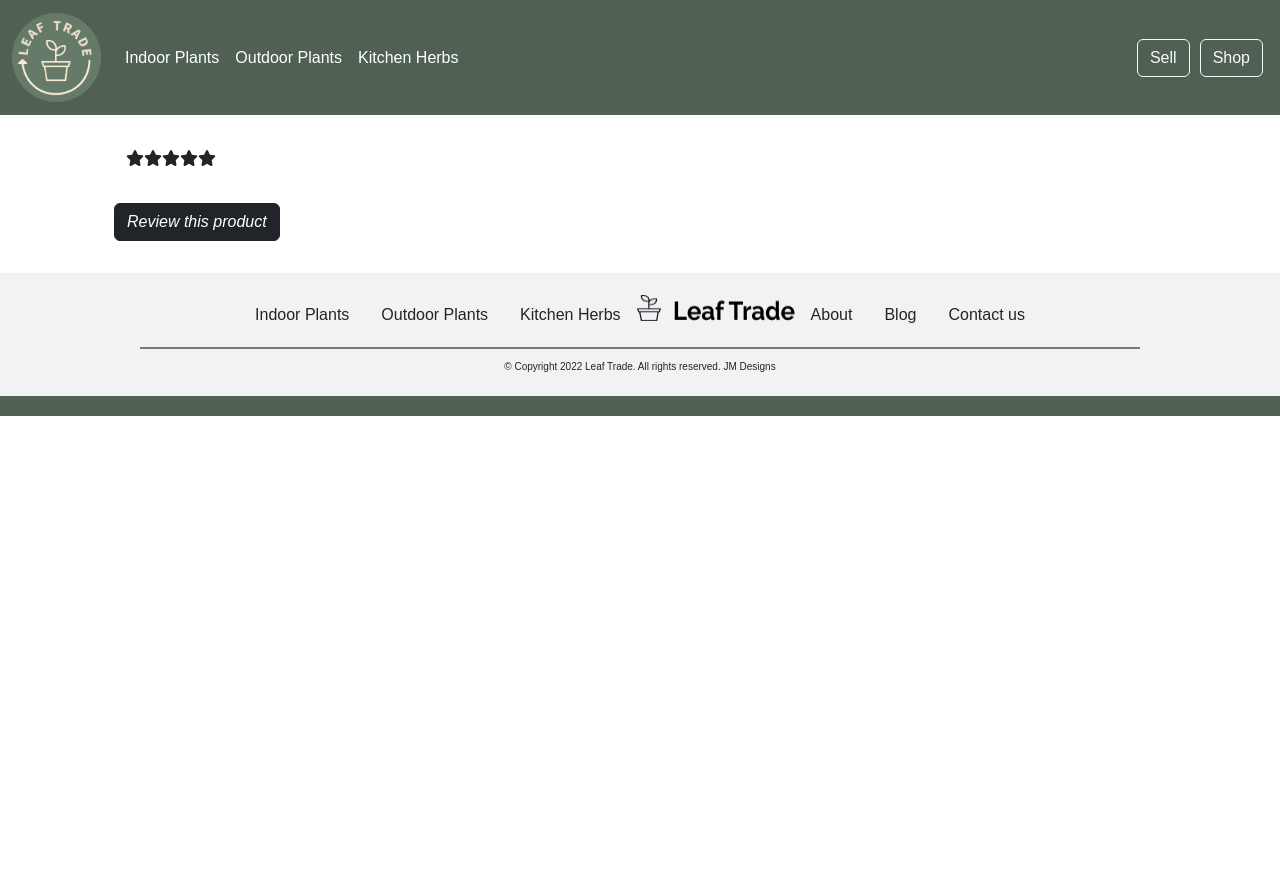
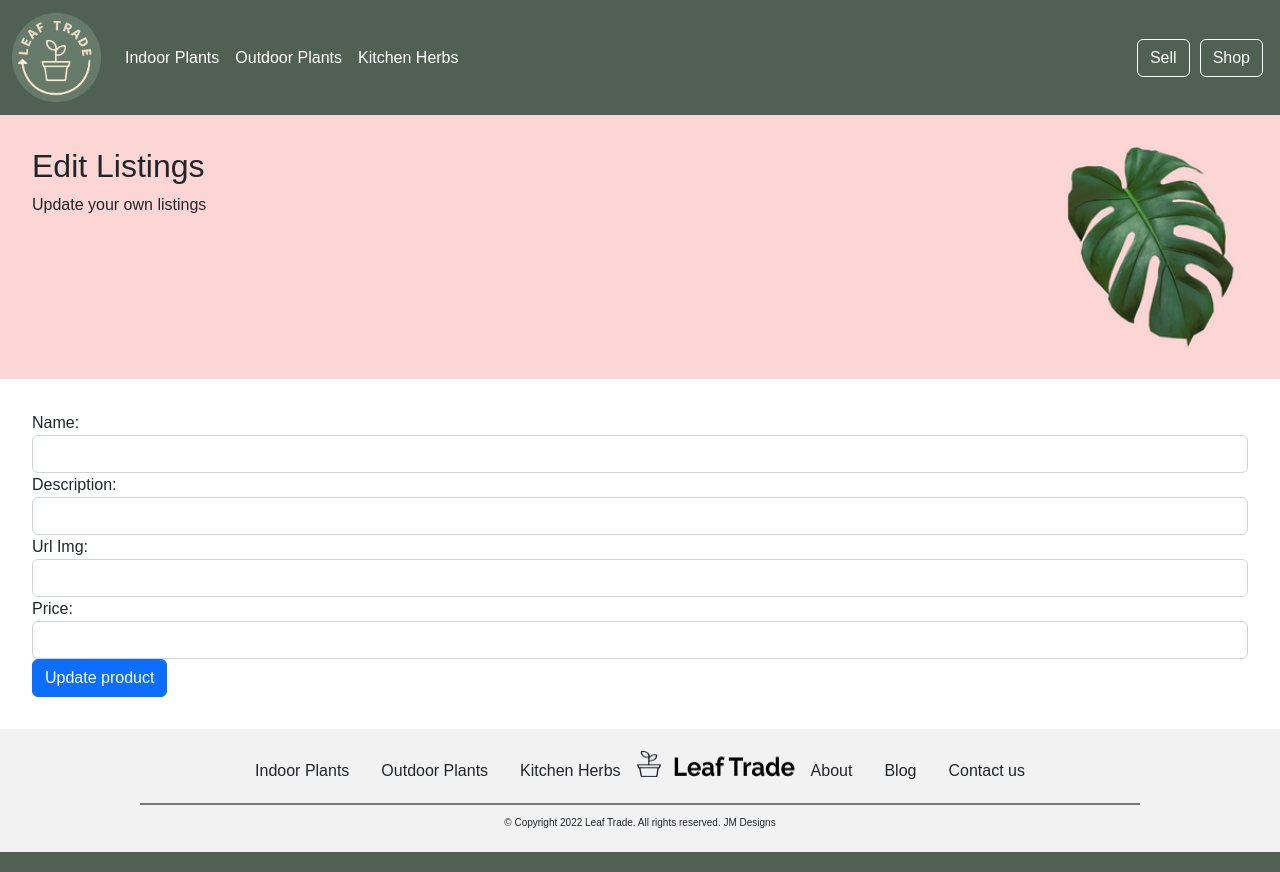
Before and after one commit to Jess2D/leafTrade, a React (Create React App) app in the folder client/: page /edit/1 in a window 1280 px wide. Before the commit the page ends 800 px from the top, so only its background shows below. Built offline with nearby package versions, Linux system fonts and the light colour scheme; no server answers.

Commit message:
feat: add Edit component

```diff
--- a/client/src/App.js
+++ b/client/src/App.js
@@ -14,6 +14,7 @@ import Reviews from "./components/review/Reviews";
 import Questions from "./components/question/Questions";
 import FooterProductPage from "./components/productNavigation/ProductFooter";
 import MagageListing from "./components/listing/ManageListing";
+import Edit from "./components/listing/Edit";
 
 const useAuth = () => {
   const user = sessionStorage.getItem("user");
@@ -40,7 +41,7 @@ const App = () => {
         <Route path="/login" element={<Login />} />
         <Route path="/prodNav/:id" element={<FooterProductPage />} />
         <Route path="/reviews/:id" element={<Reviews />} />
-        <Route path="/edit/:id" element={<Reviews />} />
+        <Route path="/edit/:id" element={<Edit />} />
         <Route path="/questions/:id" element={<Questions />} />
         <Route path="/newListing" element={<NewListing />} />
         <Route path="/manageListing" element={<MagageListing />} />
--- a/client/src/components/listing/Edit.js
+++ b/client/src/components/listing/Edit.js
@@ -0,0 +1,148 @@
+import React, { useState, useEffect } from "react";
+import { useParams, useNavigate } from "react-router";
+import styled from "styled-components";
+import monstera from "../../assets/monstera.png";
+
+const Top = styled.div`
+  padding: 32px;
+  background:  #FCD6D5;
+  height; 200px;
+`;
+
+const MainContent = styled.div`
+  padding: 32px;
+`;
+
+export default function Edit() {
+  const [form, setForm] = useState({
+    name: "",
+    description: "",
+    img: "",
+    price: "",
+    products: [],
+  });
+  const params = useParams();
+  const navigate = useNavigate();
+
+  useEffect(() => {
+    async function fetchData() {
+      const id = params.id.toString();
+      const response = await fetch(
+        `http://localhost:5000/product/${params.id.toString()}`
+      );
+
+      if (!response.ok) {
+        const message = `An error has occurred: ${response.statusText}`;
+        window.alert(message);
+        return;
+      }
+
+      const product = await response.json();
+      if (!product) {
+        window.alert(`product with id ${id} not found`);
+        navigate("/");
+        return;
+      }
+
+      setForm(product);
+    }
+
+    fetchData();
+
+    return;
+  }, [params.id, navigate]);
+
+  // These methods will update the state properties.
+  function updateForm(value) {
+    return setForm((prev) => {
+      return { ...prev, ...value };
+    });
+  }
+
+  async function onSubmit(e) {
+    e.preventDefault();
+    const editedPerson = {
+      name: form.name,
+      description: form.description,
+      img: form.img,
+      price: form.price,
+    };
+
+    // This will send a post request to update the data in the database.
+    await fetch(`http://localhost:5000/update/${params.id}`, {
+      method: "POST",
+      body: JSON.stringify(editedPerson),
+      headers: {
+        "Content-Type": "application/json",
+      },
+    });
+
+    navigate("/");
+  }
+
+  // This following section will display the form that takes input from the user to update the data.
+  return (
+    <div>
+      <Top className="d-flex flex-row justify-content-between">
+        <div>
+          <h2>Edit Listings</h2>
+          <p>Update your own listings</p>
+        </div>
+        <img src={monstera} alt="monstera" width={"200px"} />
+      </Top>
+      <MainContent>
+        <form onSubmit={onSubmit}>
+          <div className="form-group">
+            <label htmlFor="name">Name: </label>
+            <input
+              type="text"
+              className="form-control"
+              id="name"
+              value={form.name}
+              onChange={(e) => updateForm({ name: e.target.value })}
+            />
+          </div>
+
+          <div className="form-group">
+            <label htmlFor="description">Description: </label>
+            <input
+              type="text"
+              className="form-control"
+              id="description"
+              value={form.description}
+              onChange={(e) => updateForm({ description: e.target.value })}
+            />
+          </div>
+          <div className="form-group">
+            <label htmlFor="img">Url Img: </label>
+            <input
+              type="text"
+              className="form-control"
+              id="img"
+              value={form.img}
+              onChange={(e) => updateForm({ img: e.target.value })}
+            />
+          </div>
+          <div className="form-group">
+            <label htmlFor="Price">Price: </label>
+            <input
+              type="text"
+              className="form-control"
+              id="price"
+              value={form.price}
+              onChange={(e) => updateForm({ price: e.target.value })}
+            />
+          </div>
+
+          <div className="form-group">
+            <input
+              type="submit"
+              value="Update product"
+              className="btn btn-primary"
+            />
+          </div>
+        </form>
+      </MainContent>
+    </div>
+  );
+}
```
Also changed, not shown: client/src/assets/monstera-leaf.png (added), client/src/assets/monstera.png (added).
